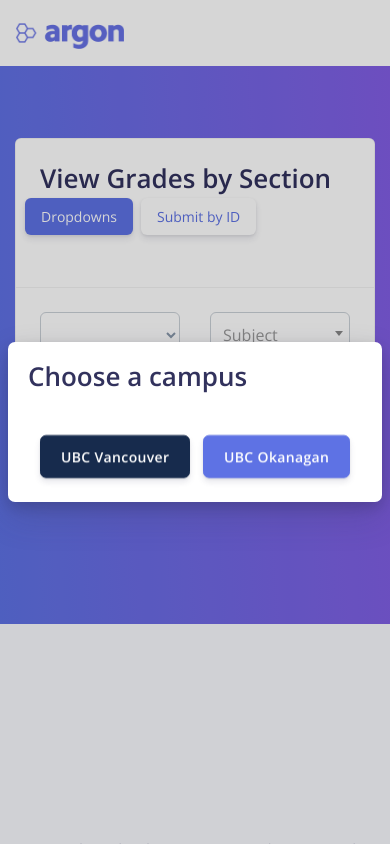
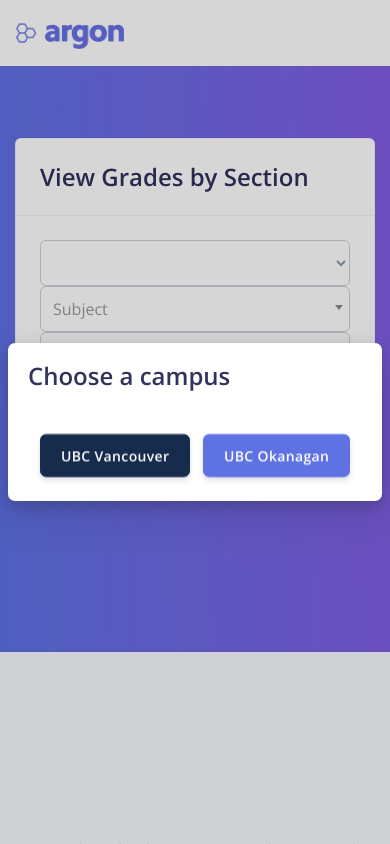
Before and after one commit to DonneyF/ubcgrades, a Flask app: page / in a window 390 px wide. Run offline with Flask 2, Linux system fonts and the light colour scheme; lists and menus that the app fills with data are empty; some libraries are stand-ins or nearby versions.

Commit message:
Mobile friendly CSS. Combine professors with multiple appearances of the same person, but with different middle names.

```diff
--- a/app/static/assets/css/app.css
+++ b/app/static/assets/css/app.css
@@ -30,3 +30,10 @@
 .bigdrop {
     width: 600px !important;
 }
+
+/* Smaller h1 on small screens */
+@media screen and (max-width: 576px) {
+    h1 {
+        font-size: 1.5em;
+    }
+}
--- a/app/static/assets/js/view-grades.js
+++ b/app/static/assets/js/view-grades.js
@@ -199,9 +199,14 @@
             $('#pair-reports-row').addClass('d-none');
         }
 
-        if ($('#content-container').hasClass("collapse")) {
+        let $content = $('#content-container')
+        if ($content.hasClass("collapse")) {
             setTimeout(function () {
-                $('#content-container').collapse();
+                $content.collapse();
+                // Scroll user to the container
+                // $([document.documentElement, document.body]).animate({
+                //     scrollTop: $content.offset().top - 25
+                // }, 500);
             }, 250);
         }
     }
--- a/app/templates/index.html
+++ b/app/templates/index.html
@@ -10,9 +10,9 @@
   <div class="card mb-4 mt-4">
     <!-- Card header -->
     <div class="card-header">
-      <div class="row">
+      <div class="row mb-sm-2">
         <h1 class="mb-0 col">View Grades by Section</h1>
-        <ul class="nav nav-pills mb-3" id="pills-tab" role="tablist">
+        <ul class="nav nav-pills d-none d-sm-flex" id="pills-tab" role="tablist">
           <li class="nav-item mr-2 mr-md-0">
             <a class="nav-link py-2 px-3 active" data-toggle="pill" href="#vg-dropdown-form" role="tab"
                aria-controls="pills-form" aria-selected="true">Dropdowns</a>
@@ -30,33 +30,33 @@
         <div class="tab-content">
           <div class="tab-pane fade show active" id="vg-dropdown-form" role="tabpanel" aria-labelledby="vg-form-tab">
             <form class="row">
-              <div class="col-lg col-6">
+              <div class="col-lg col-sm-6">
                 <select id="vg-drop-year" data-toggle="select" data-placeholder="YearSession"
                         class="mb-sm-2 form-control col"
                         required>
                 </select>
               </div>
-              <div class="col-lg col-6">
+              <div class="col-lg col-sm-6">
                 <select id="vg-drop-subject" data-toggle="select" data-placeholder="Subject"
                         class="mb-sm-2 form-control col"
                         required>
                 </select>
               </div>
-              <div class="col-lg col-6">
+              <div class="col-lg col-sm-6">
                 <select id="vg-drop-course" data-toggle="select" data-placeholder="Course #"
                         class="mb-sm-2 form-control col"
                         required>
                 </select>
               </div>
-              <div class="col-lg col-6">
+              <div class="col-lg col-sm-6">
                 <select id="vg-drop-section" data-toggle="select" data-placeholder="Section"
                         class="mb-sm-2 form-control col"
                         required>
                   <option value="" disabled selected>Section</option>
                 </select>
               </div>
-              <div class="col-lg-2 col-6 text-center">
-                <button id="vg-dropdown-submit" class="submit-margin btn btn-xl btn-primary" type="submit">
+              <div class="col-lg-2 col-sm-6 mt-2 mt-lg-0 text-center">
+                <button id="vg-dropdown-submit" class="submit-margin btn btn-block btn-xl btn-primary" type="submit" action="#content-container">
                   Submit
                 </button>
               </div>
@@ -64,12 +64,12 @@
           </div>
           <div class="tab-pane fade" id="vg-id-form" role="tabpanel" aria-labelledby="vg-id-tab">
             <form class="row">
-              <div class="col-lg col-6">
+              <div class="col-lg col-8">
                 <input type="text" class="form-control" placeholder="Ex: 2017W MATH 101 201" aria-label="Username"
                        aria-describedby="basic-addon1">
               </div>
-              <div class="col-lg-2 col-6 text-center">
-                <button id="vg-id-submit" class="submit-margin btn btn-xl btn-primary" type="submit">
+              <div class="col-lg-2 col-4 text-center">
+                <button id="vg-id-submit" class="submit-margin btn btn-block btn-xl btn-primary" type="submit">
                   Submit
                 </button>
               </div>
```
Also changed, not shown: app/static/assets/js/statistics-by-course.js (+7 -2 lines), app/templates/statistics_by_course.html (+5 -5 lines), scripts/db_fill_course_professors.py (+42 -0 lines).
